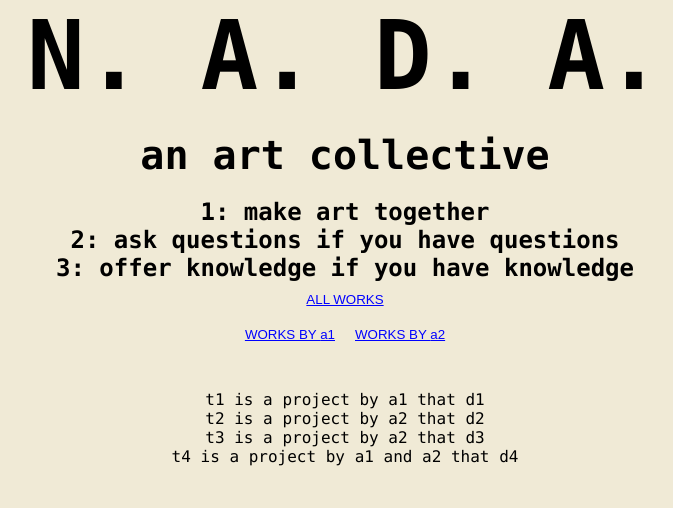
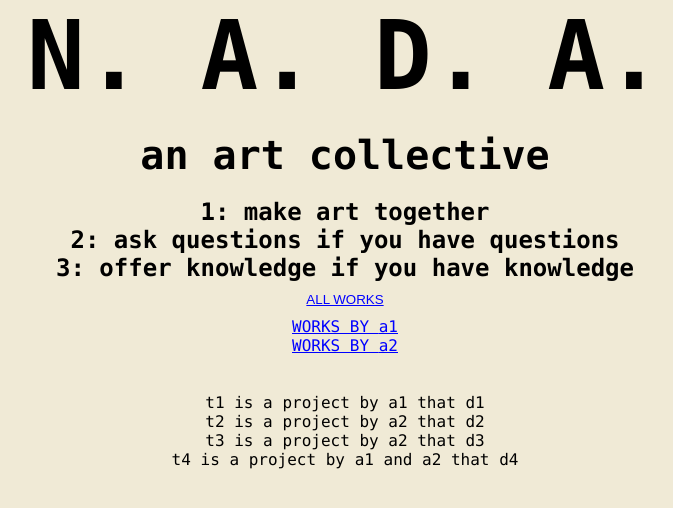
Before and after one commit to nada-art-collective/nada-site, a Next.js app: page /nada-site/ in a window 1280 px wide. Shown: the top 508 px of the page, without its empty margins (295-968 px from the left). Built offline with nearby package versions, Linux system fonts and the light colour scheme.

Commit message:
font now working. changing buttons to divs to see if it applies font to them as well

```diff
--- a/app/page.tsx
+++ b/app/page.tsx
@@ -79,9 +79,9 @@ export default function Home() {
     }
 
     return (
-      <button key={artist.text} className='linker' onClick={buttonClick}>
+      <div key={artist.text} className='linker' onClick={buttonClick}>
         WORKS BY {artist.text}
-      </button>)
+      </div>)
   }
 
   return (
```
Also changed, not shown: 3 other files (tests, documents, lock files or other folders).
